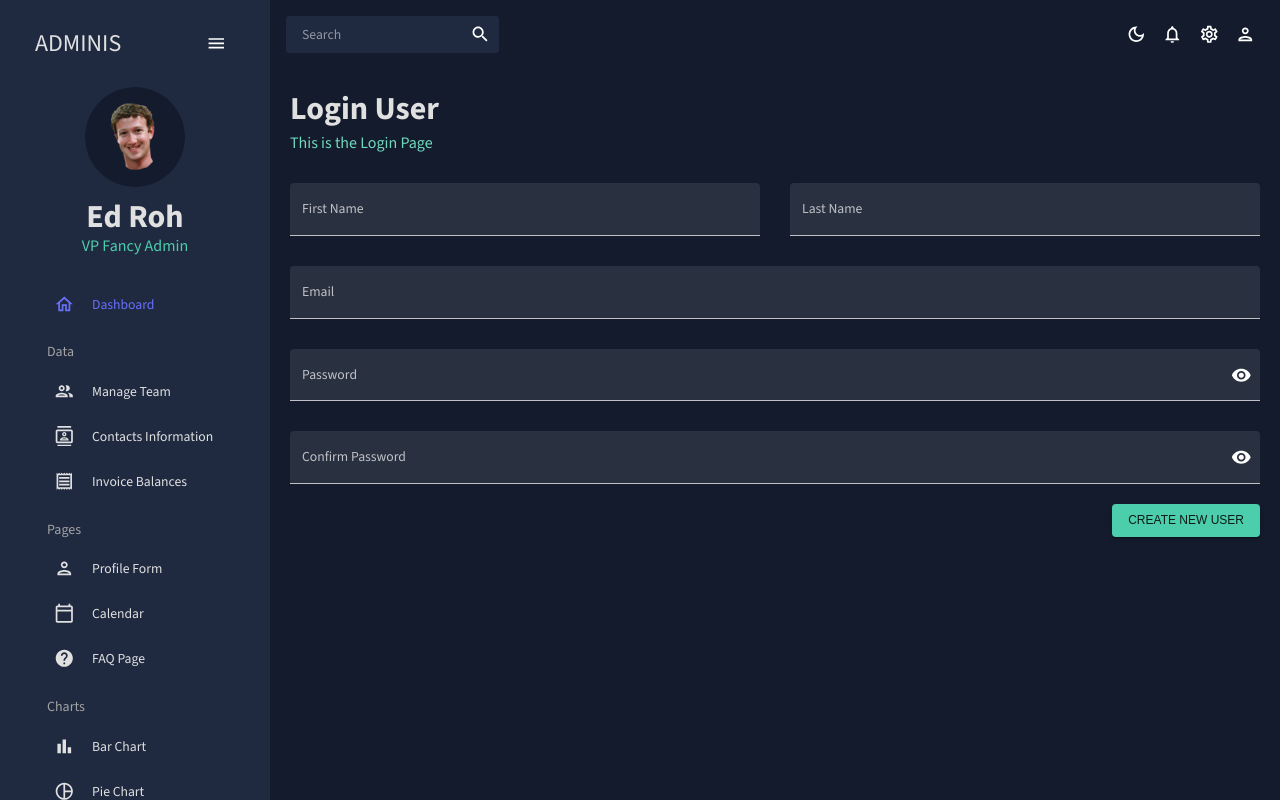
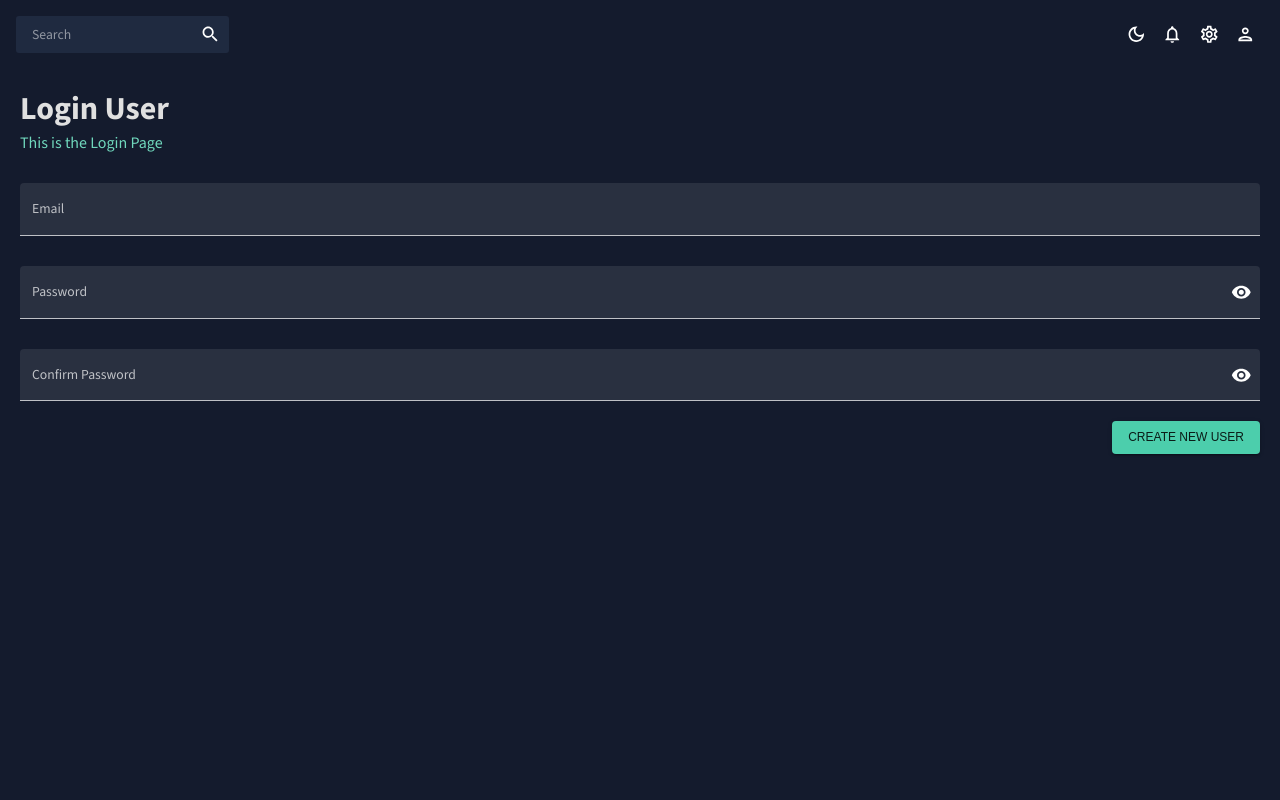
Before and after one commit to smartstartcloud/smartstartcloud-prod, a React (Create React App) app in the folder Dashboard/: page /login in a window 1280 px wide. Built offline with nearby package versions, Linux system fonts and the light colour scheme.

Commit message:
Fname and Lname removed from login page

```diff
--- a/Dashboard/src/App.js
+++ b/Dashboard/src/App.js
@@ -47,13 +47,12 @@ function App() {
       <ThemeProvider theme={theme}>
         <CssBaseline />
         <div className="app">
-          <Sidebar />
+          {isLoggedIn ? <Sidebar /> : undefined}
           <main className="content">
             <Topbar logOut = {handleLogout} />
             <Routes>
-              <Route path="/" element={<Navigate to='/login' />} />
-              {/* <Route path="/" element={<Dashboard />} /> */}
-              <Route path="/login" element={<Login auth = {handleLogin} />} />
+              <Route path="/" element={isLoggedIn ? <Dashboard /> : <Navigate to='/login' />} />
+              <Route path="/login" element={isLoggedIn ? <Navigate to='/' /> : <Login auth = {handleLogin} />} />
               <Route path="/team" element={isLoggedIn ? <Team /> : <Navigate to='/login' /> } />
               <Route path="/invoices" element={isLoggedIn ? <Invoices /> : <Navigate to='/login' /> } />
               <Route path="/contacts" element={isLoggedIn ? <Contacts /> : <Navigate to='/login' /> } />
@@ -64,6 +63,7 @@ function App() {
               <Route path="/faq" element={isLoggedIn ? <FAQ /> : <Navigate to='/login' /> } />
               <Route path="/geography" element={isLoggedIn ? <Geography /> : <Navigate to='/login' /> } />
               <Route path="/calendar" element={isLoggedIn ? <Calendar /> : <Navigate to='/login' /> } />
+              <Route path="/*" element={<Navigate to='/' />} />
             </Routes>
           </main>
         </div>
--- a/Dashboard/src/scenes/login/index.jsx
+++ b/Dashboard/src/scenes/login/index.jsx
@@ -9,8 +9,6 @@ import VisibilityOff from '@mui/icons-material/VisibilityOff'
 
 
 const userSchema = yup.object().shape({
-    firstName: yup.string().required("required"),
-    lastName: yup.string().required("required"),
     email: yup.string().email("invalid email").required("required"),
     password: yup.string().required('Password is required'),
     passwordConfirmation: yup.string()
@@ -66,32 +64,6 @@ const Login = ({auth}) => {
                                 "& > div": { gridColumn: isNonMobile ? undefined : "span 4" }
                             }}
                         >
-                            <TextField
-                                fullWidth
-                                variant="filled"
-                                type="text"
-                                label="First Name"
-                                onBlur={handleBlur}
-                                onChange={handleChange}
-                                value={values.firstName}
-                                name="firstName"
-                                error={!!touched.firstName && !!errors.firstName}
-                                helperText={!!touched.firstName && !!errors.firstName}
-                                sx={{gridColumn: "span 2"}}
-                            />
-                            <TextField
-                                fullWidth
-                                variant="filled"
-                                type="text"
-                                label="Last Name"
-                                onBlur={handleBlur}
-                                onChange={handleChange}
-                                value={values.lastName}
-                                name="lastName"
-                                error={!!touched.lastName && !!errors.lastName}
-                                helperText={!!touched.lastName && !!errors.lastName}
-                                sx={{gridColumn: "span 2"}}
-                            />
                             <TextField
                                 fullWidth
                                 variant="filled"
```
